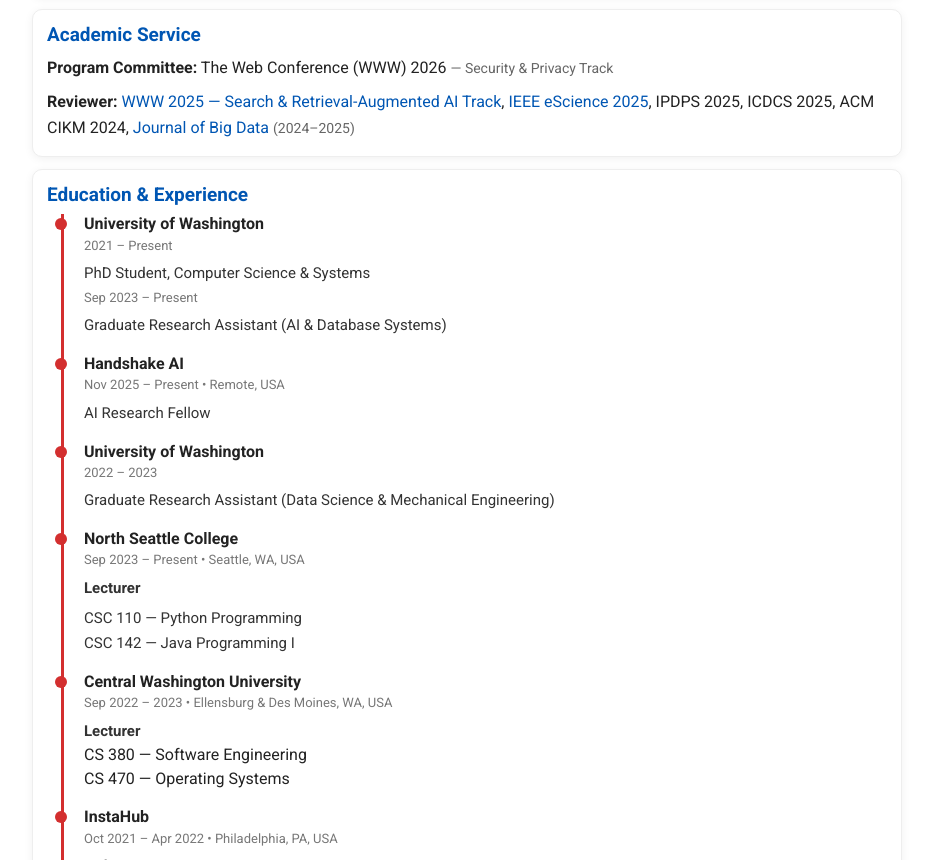
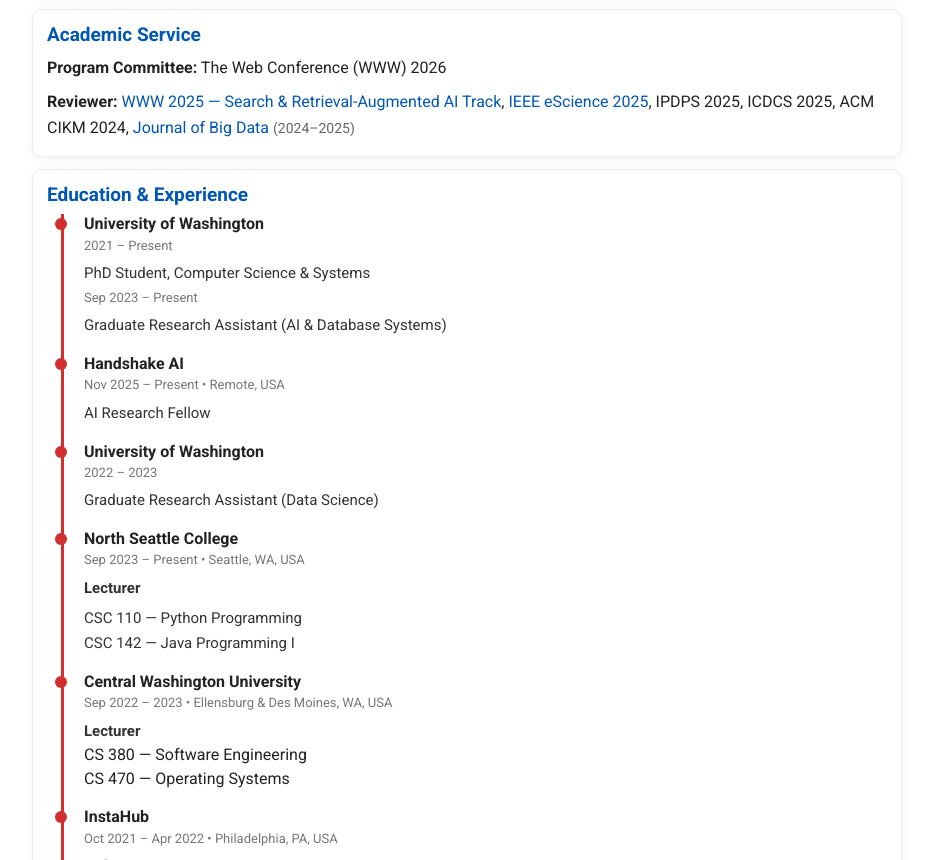
Before and after one commit to solmazsm/solmazsm.github.io, a plain HTML site: page index.html in a window 1280 px wide. Shown: the part 1746-2606 px from the top of the page, without its empty margins (173-1106 px from the left). Drawn offline with nearby package versions, Linux system fonts and the light colour scheme.

Commit message:
Update program committee and reviewer details

```diff
--- a/index.html
+++ b/index.html
@@ -502,7 +502,7 @@
     <p style="margin-bottom:8px;">
       <strong>Program Committee:</strong>
       The Web Conference (WWW) 2026
-      <span class="small-muted">— Security &amp; Privacy Track</span>
+
     </p>
 
     <p style="margin-bottom:0;">
@@ -545,7 +545,7 @@
 <div class="timeline-item">
   <h4>University of Washington</h4>
   <span>2022 – 2023 </span>
-  <p>Graduate Research Assistant (Data Science & Mechanical Engineering)</p>
+  <p>Graduate Research Assistant (Data Science)</p>
   </div>
       <div class="timeline-item">
   <h4>North Seattle College</h4>
```
